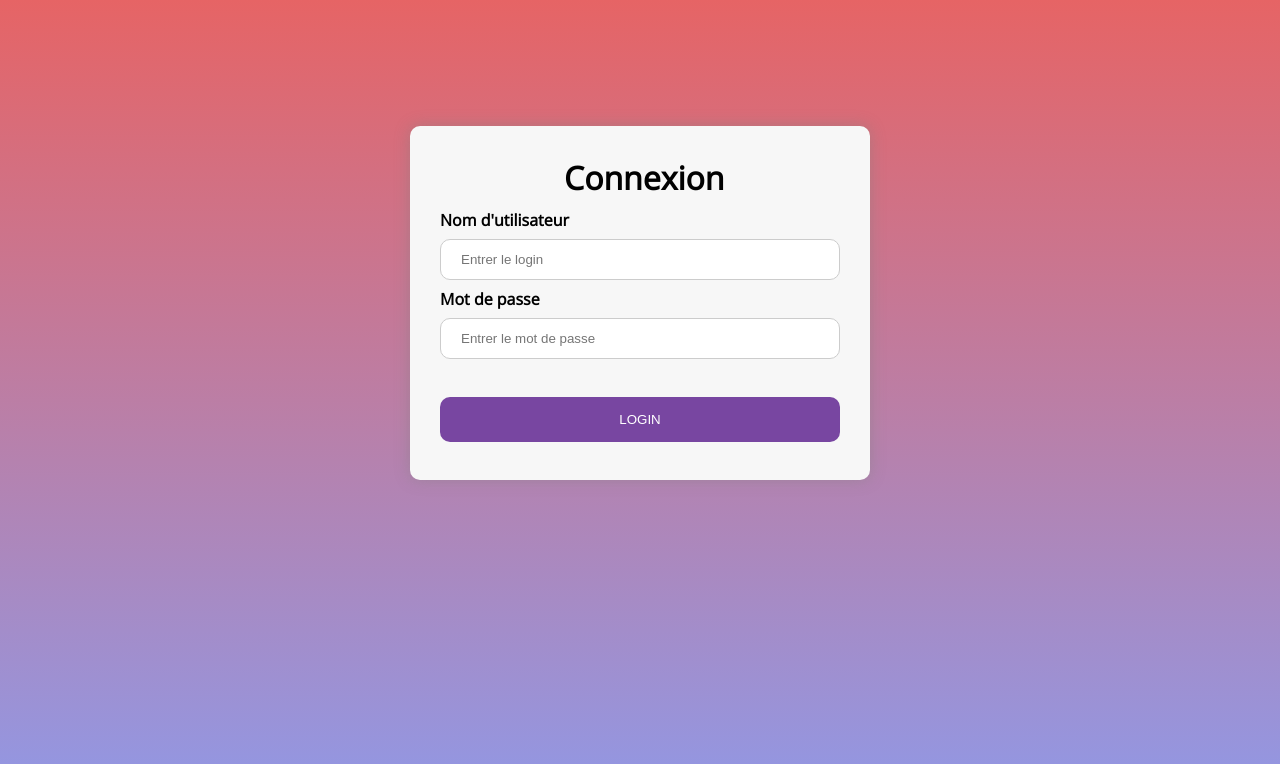
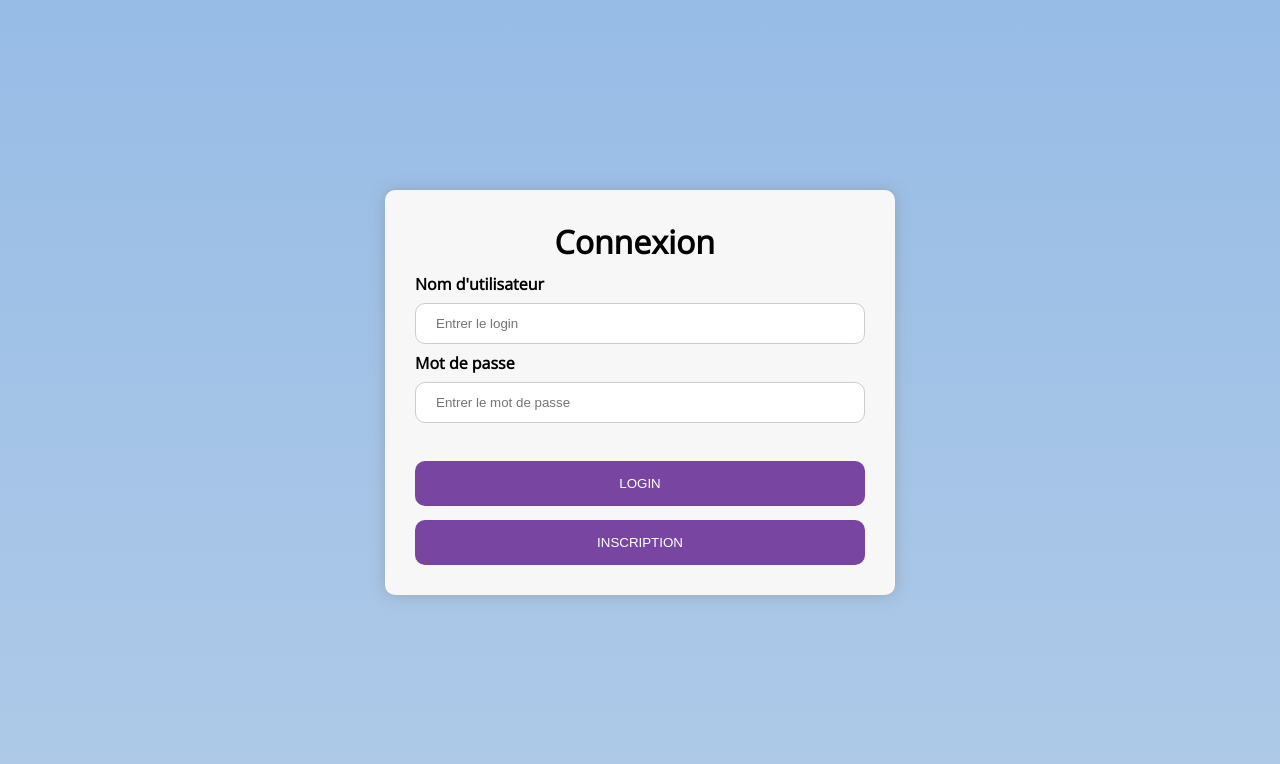
Before and after one commit to Thomasggn75015/G8AServeur, a PHP site: page /connexion.html in a window 1280 px wide. Shown: the top 764 px of the page. Run offline with PHP 8.4, Linux system fonts and the light colour scheme.

Commit message:
Modification background + submit inscription

```diff
--- a/connexion.css
+++ b/connexion.css
@@ -3,14 +3,14 @@ html{
 }
 
 body {
-    background: linear-gradient(#e66465, #9198e5);
+    background: linear-gradient(#97bce6, #afcae8);
     background-attachment: fixed;
 }
 
 #container {
-    width:400px;
+    width:450px;
     margin:0 auto;
-    margin-top:10%;
+    margin-top:15%;
     background-color: rgb(247, 247, 247);
     padding : 30px;
     box-shadow: 0px 0px 15px rgba(128, 128, 128, 0.452);
@@ -40,17 +40,29 @@ input[type=email], input[type=password] {
     box-sizing: border-box;
 }
 
-input[type=submit] {
+input[value='LOGIN'] {
     background-color: #7846a1;
     color: white;
     padding: 14px 20px;
-    margin: 8px 0;
+    margin: 4px 0;
     border: 1px solid transparent;
     cursor: pointer;
     width: 100%;
     margin-top: 30px;
 }
 
+input[value='INSCRIPTION'] {
+    background-color: #7846a1;
+    color: white;
+    padding: 14px 20px;
+    margin: 0px 0;
+    border: 1px solid transparent;
+    cursor: pointer;
+    width: 100%;
+    margin-top: 10px;
+}
+
+
 input[type=submit]:hover {
     background-color: white;
     color: #7846a1;
--- a/connexion.html
+++ b/connexion.html
@@ -20,6 +20,8 @@
                 <input type="password" placeholder="Entrer le mot de passe" name="password" required>
 
                 <input type="submit" id='submit' value='LOGIN' >
+                <!--<p>Si vous ne possédez pas de compte : <a href="connexion.html">Inscrivez-vous</a></p>-->
+                <input type="submit" id='submit2' value='INSCRIPTION' >
             </form>
 
         </div>
```
